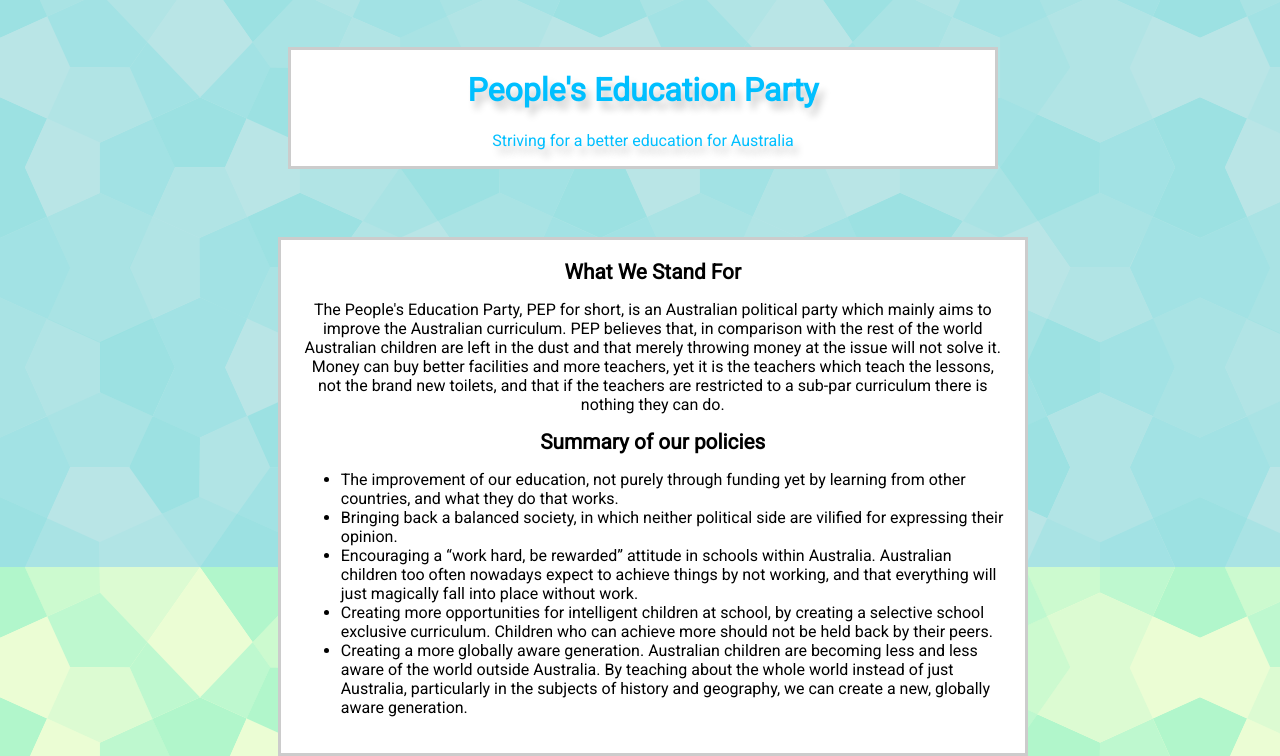
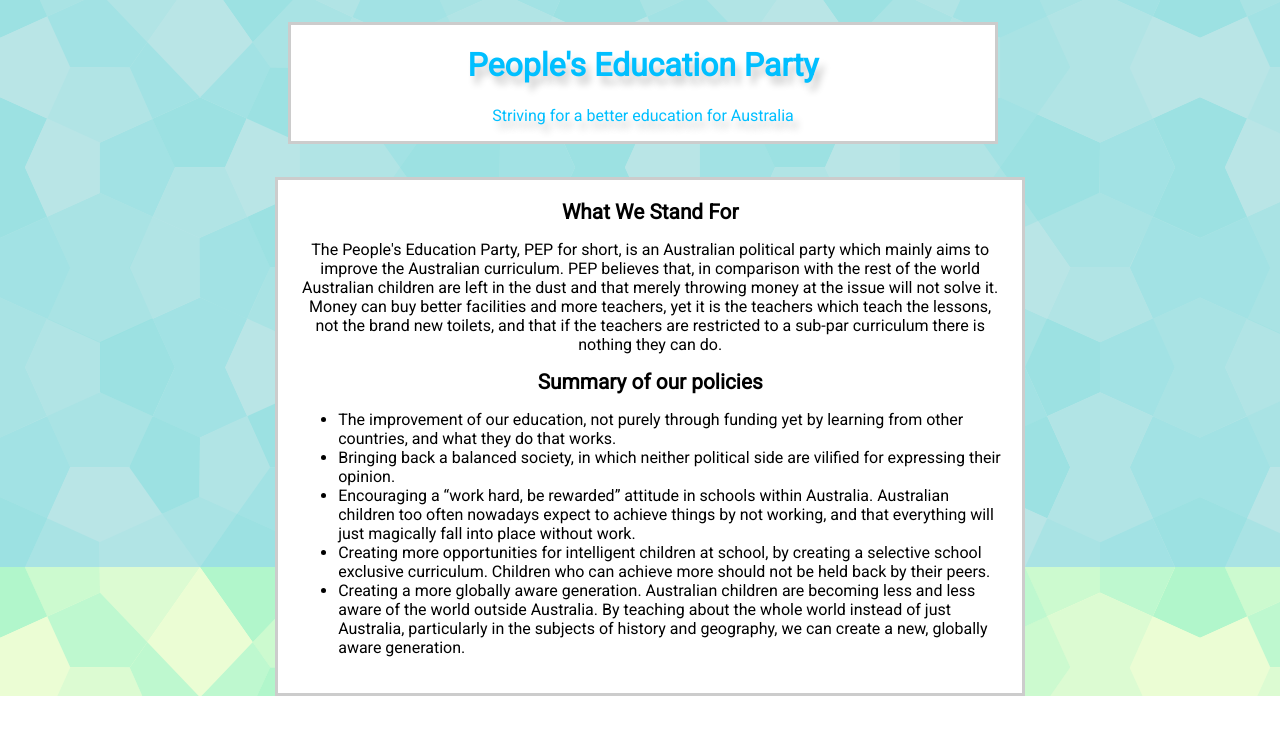
Before and after one commit to Balajanovski/commerce-assignment, a plain HTML site: page index.html in a window 1280 px wide. Shown: the part 233-989 px from the top of the page. After the commit the page ends 929 px from the top, so only its background shows below. Drawn offline with Linux system fonts and the light colour scheme.

Commit message:
More fixes

```diff
--- a/index.css
+++ b/index.css
@@ -25,7 +25,7 @@ strong {
     width: 55%;
     margin-left: 22.5%;
     text-align: center;
-    margin-top: 50px;
+    margin-top: 25px;
     animation-delay: 2s;
     animation-duration: 2s;
     animation-name: fade;
@@ -55,11 +55,11 @@ strong {
 
 #Info {
     position: absolute;
-    margin-top: 240px;
+    margin-top: 180px;
     width: 55%;
     font-size: 16px;
     text-align: center;
-    margin-left: 21.7%;
+    margin-left: 21.5%;
     padding: 20px;
     animation-delay: 3s;
     animation-duration: 2s;
```
